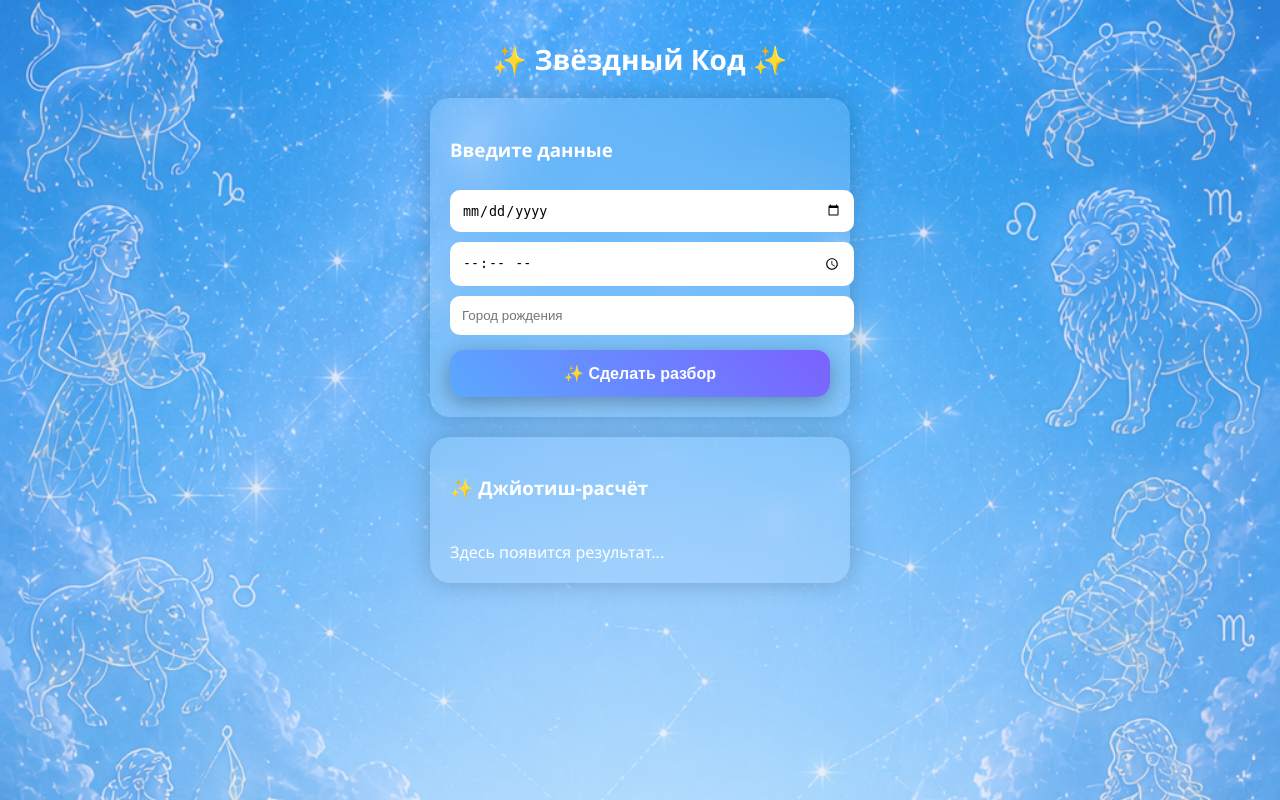
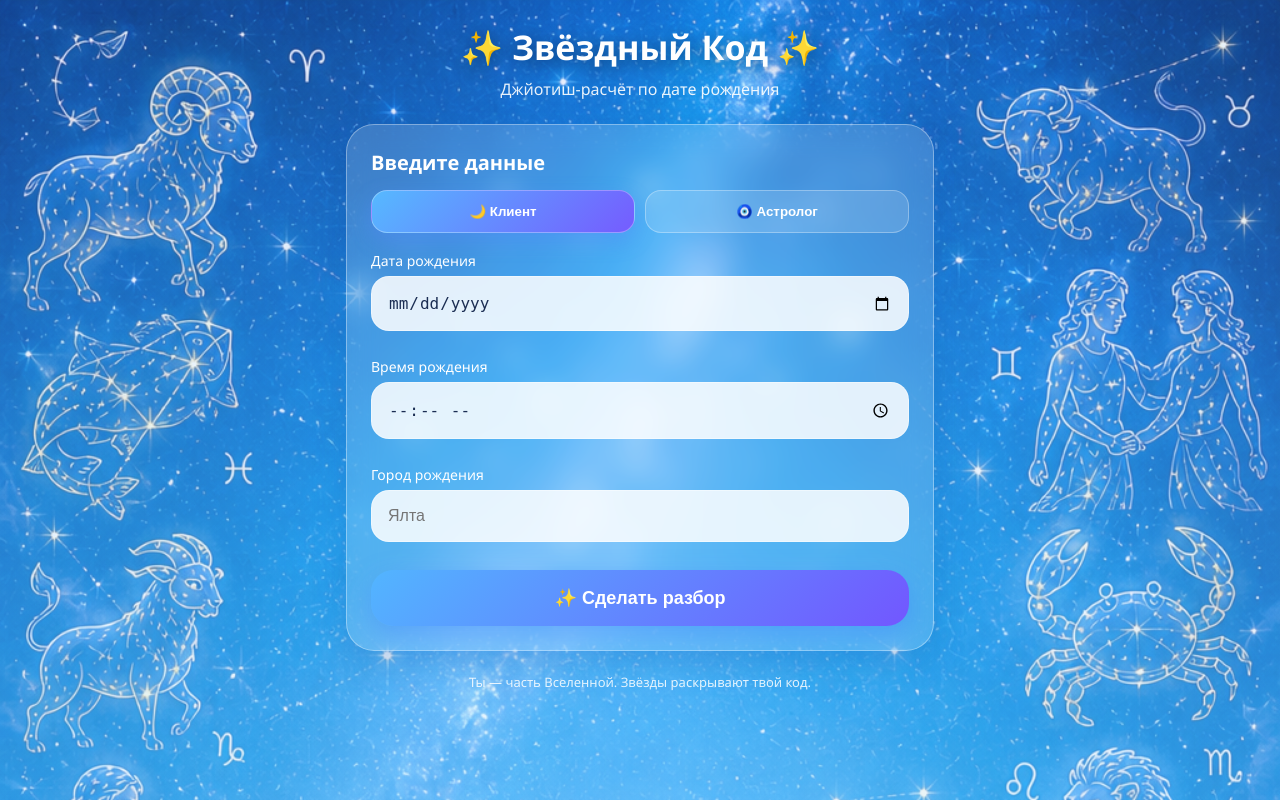
Before and after one commit to kristina-x-ux/astro_mini_app, a Flask app: page / in a window 1280 px wide. Run offline with Flask 3, Linux system fonts and the light colour scheme.

Commit message:
Update index.html

```diff
--- a/templates/index.html
+++ b/templates/index.html
@@ -6,121 +6,261 @@
 <title>Звёздный Код</title>
 
 <style>
+
+* {
+    box-sizing: border-box;
+}
+
 body {
     margin: 0;
-    font-family: 'Segoe UI', sans-serif;
+    font-family: 'Segoe UI', Arial, sans-serif;
+    color: white;
 
-    /* 🌌 ФОН */
     background:
         linear-gradient(
-            rgba(120, 170, 255, 0.35),
-            rgba(200, 220, 255, 0.4)
+            rgba(120, 170, 255, 0.15),
+            rgba(180, 220, 255, 0.25)
         ),
         url('/static/file_000000009a0072438087f62e212a4232.png');
 
     background-size: cover;
-    background-position: center;
+    background-position: center top;
     background-attachment: fixed;
-
-    color: white;
 }
 
-/* Контейнер */
-.container {
-    max-width: 420px;
-    margin: auto;
-    padding: 20px;
+.page {
+    max-width: 620px;
+    margin: 0 auto;
+    padding: 24px 16px 40px;
 }
 
-/* Заголовок */
-h1 {
+.header {
     text-align: center;
-    margin-top: 20px;
-    font-size: 28px;
+    margin-bottom: 24px;
 }
 
-/* Карточки */
-.card {
-    background: rgba(255,255,255,0.12);
-    backdrop-filter: blur(12px);
-    border-radius: 20px;
-    padding: 20px;
-    margin-top: 20px;
-    box-shadow: 0 0 25px rgba(0,0,0,0.2);
+.header h1 {
+    margin: 0;
+    font-size: 34px;
+    font-weight: 800;
+    text-shadow: 0 4px 18px rgba(0,0,0,0.4);
 }
 
-/* Поля */
+.subtitle {
+    margin-top: 8px;
+    font-size: 16px;
+    opacity: 0.9;
+}
+
+/* 🔥 СТЕКЛО */
+.card {
+    background: rgba(255, 255, 255, 0.16);
+    backdrop-filter: blur(14px);
+    -webkit-backdrop-filter: blur(14px);
+
+    border: 1px solid rgba(255,255,255,0.35);
+    border-radius: 28px;
+
+    padding: 24px;
+    margin-bottom: 22px;
+
+    box-shadow: 0 12px 35px rgba(0, 60, 140, 0.18);
+}
+
+.card-title {
+    font-size: 20px;
+    font-weight: 700;
+    margin-bottom: 14px;
+}
+
+/* 🔘 режим */
+.mode-switch {
+    display: grid;
+    grid-template-columns: 1fr 1fr;
+    gap: 10px;
+    margin-bottom: 18px;
+}
+
+.mode-btn {
+    padding: 13px;
+    border-radius: 16px;
+    border: 1px solid rgba(255,255,255,0.3);
+    background: rgba(255,255,255,0.15);
+    color: white;
+    font-weight: 600;
+}
+
+.mode-btn.active {
+    background: linear-gradient(135deg, #56b9ff, #755cff);
+    box-shadow: 0 8px 20px rgba(90,140,255,0.4);
+}
+
+/* 🧾 поля */
+label {
+    display: block;
+    margin-top: 14px;
+    margin-bottom: 6px;
+    font-size: 14px;
+}
+
 input {
     width: 100%;
-    padding: 12px;
-    margin-top: 10px;
-    border-radius: 10px;
-    border: none;
+    max-width: 100%;
+
+    padding: 16px;
+    margin-bottom: 12px;
+
+    border-radius: 18px;
+    border: 1px solid rgba(255,255,255,0.4);
+
+    background: rgba(255,255,255,0.85);
+    color: #1b2d52;
+
+    font-size: 16px;
     outline: none;
 }
 
-/* Кнопка */
-button {
+/* 🚀 кнопка */
+.main-btn {
     width: 100%;
-    padding: 14px;
-    margin-top: 15px;
-    border-radius: 14px;
+    max-width: 100%;
+
+    margin-top: 16px;
+    padding: 17px;
+
     border: none;
+    border-radius: 22px;
 
-    background: linear-gradient(45deg, #5aa9ff, #7b61ff);
+    background: linear-gradient(135deg, #52b5ff, #7257ff);
     color: white;
-    font-weight: bold;
-    font-size: 16px;
 
-    box-shadow: 0 5px 20px rgba(0,0,0,0.3);
+    font-size: 18px;
+    font-weight: 800;
+
+    box-shadow: 0 10px 28px rgba(60,120,255,0.35);
 }
 
-/* Блок результата */
+/* 📊 результат */
+.result-card {
+    display: none;
+}
+
+.result-title {
+    font-size: 21px;
+    font-weight: 800;
+    margin-bottom: 12px;
+}
+
 .result {
     white-space: pre-line;
-    margin-top: 15px;
+    line-height: 1.5;
+    font-size: 15px;
 }
+
+.loading {
+    opacity: 0.8;
+    font-style: italic;
+}
+
+.footer {
+    text-align: center;
+    font-size: 13px;
+    margin-top: 20px;
+    opacity: 0.85;
+}
+
 </style>
-
 </head>
 
 <body>
 
-<div class="container">
+<div class="page">
 
-<h1>✨ Звёздный Код ✨</h1>
+    <div class="header">
+        <h1>✨ Звёздный Код ✨</h1>
+        <div class="subtitle">Джйотиш-расчёт по дате рождения</div>
+    </div>
 
-<div class="card">
-    <h3>Введите данные</h3>
+    <div class="card">
+        <div class="card-title">Введите данные</div>
 
-    <input id="date" type="date">
-    <input id="time" type="time">
-    <input id="city" placeholder="Город рождения">
+        <div class="mode-switch">
+            <button class="mode-btn active" id="clientBtn" onclick="setMode('client')">🌙 Клиент</button>
+            <button class="mode-btn" id="astroBtn" onclick="setMode('astro')">🧿 Астролог</button>
+        </div>
 
-    <button onclick="calc()">✨ Сделать разбор</button>
-</div>
+        <label>Дата рождения</label>
+        <input id="date" type="date">
 
-<div class="card">
-    <h3>✨ Джйотиш-расчёт</h3>
-    <div class="result" id="result">
-        Здесь появится результат...
+        <label>Время рождения</label>
+        <input id="time" type="time">
+
+        <label>Город рождения</label>
+        <input id="city" type="text" placeholder="Ялта">
+
+        <button class="main-btn" onclick="calculate()">✨ Сделать разбор</button>
     </div>
-</div>
+
+    <div class="card result-card" id="resultCard">
+        <div class="result-title" id="resultTitle">✨ Джйотиш-расчёт</div>
+        <div class="result" id="result"></div>
+    </div>
+
+    <div class="footer">
+        Ты — часть Вселенной. Звёзды раскрывают твой код.
+    </div>
 
 </div>
 
 <script>
-function calc() {
+
+let mode = "client";
+
+function setMode(m) {
+    mode = m;
+
+    document.getElementById("clientBtn").classList.remove("active");
+    document.getElementById("astroBtn").classList.remove("active");
+
+    if (m === "client") {
+        document.getElementById("clientBtn").classList.add("active");
+    } else {
+        document.getElementById("astroBtn").classList.add("active");
+    }
+}
+
+async function calculate() {
     const date = document.getElementById("date").value;
     const time = document.getElementById("time").value;
     const city = document.getElementById("city").value;
 
-    document.getElementById("result").innerText =
-        "📍 Город: " + city + "\n" +
-        "📅 Дата: " + date + "\n" +
-        "⏰ Время: " + time + "\n\n" +
-        "✨ Расчёт скоро будет здесь...";
+    const resultCard = document.getElementById("resultCard");
+    const result = document.getElementById("result");
+    const title = document.getElementById("resultTitle");
+
+    resultCard.style.display = "block";
+    result.innerHTML = "<span class='loading'>✨ Считаю карту...</span>";
+
+    try {
+        const response = await fetch("/calculate", {
+            method: "POST",
+            headers: {"Content-Type": "application/json"},
+            body: JSON.stringify({ date, time, city, mode })
+        });
+
+        const data = await response.json();
+
+        title.innerText = mode === "client"
+            ? "🌙 Персональный разбор"
+            : "🧿 Технический расчёт";
+
+        result.innerText = data.result;
+
+    } catch {
+        result.innerText = "Ошибка соединения с сервером";
+    }
 }
+
 </script>
 
 </body>
```
